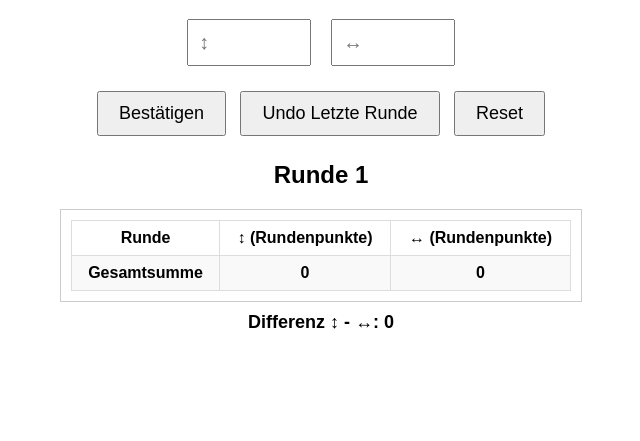
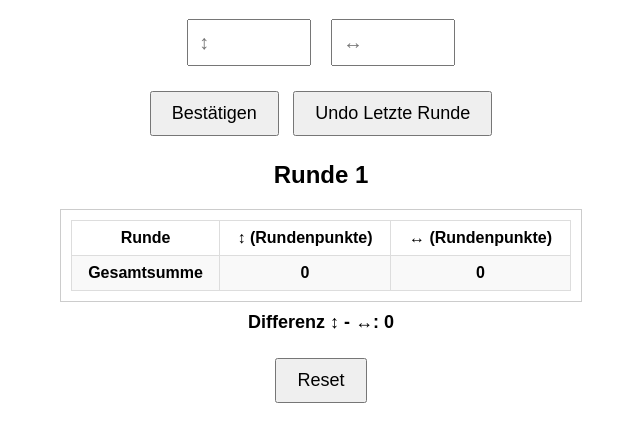
Before and after one commit to VelimirVelo/zahlen-app, a plain HTML site: page index.html in a window 1280 px wide. Shown: the part 111-552 px from the top of the page, without its empty margins (319-959 px from the left). Drawn offline with Linux system fonts and the light colour scheme.

Commit message:
Add files via upload

```diff
--- a/index.html
+++ b/index.html
@@ -72,7 +72,6 @@
     <div>
         <button onclick="nextRound()">Bestätigen</button>
         <button onclick="undoRound()">Undo Letzte Runde</button>
-        <button onclick="resetGame()">Reset</button>
     </div>
 
     <div class="round" id="roundDisplay">Runde 1</div>
@@ -102,6 +101,11 @@
     <!-- Differenzanzeige unter der Tabelle -->
     <div class="totals" id="differenceDisplay">
         Differenz ↕ - ↔: 0
+    </div>
+
+    <!-- Reset Button GANZ UNTEN -->
+    <div style="margin-top: 20px;">
+        <button onclick="resetGame()">Reset</button>
     </div>
 
     <script>
@@ -159,6 +163,13 @@
         }
 
         function resetGame() {
+            const confirmReset = confirm("Willst du wirklich alle Runden zurücksetzen?");
+
+            if (!confirmReset) {
+                return; // Abbrechen → nichts tun
+            }
+
+            // Wenn bestätigt → zurücksetzen:
             round = 1;
             totalLeft = 0;
             totalRight = 0;
```
